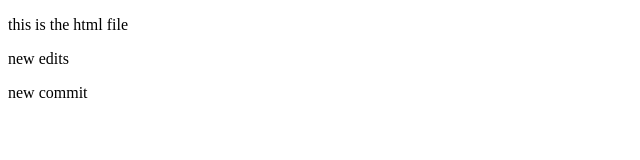
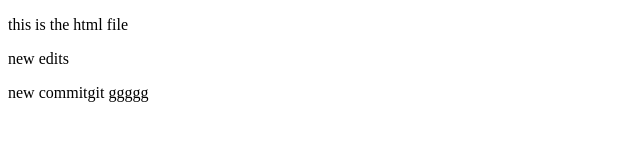
Before and after one commit to vrishabhparmar/mydemoproject, a plain HTML site: page index.html in a window 1280 px wide. Shown: the full height of the page, 0-640 px from the left. Drawn offline with Linux system fonts and the light colour scheme.

Commit message:
new change

```diff
--- a/index.html
+++ b/index.html
@@ -10,6 +10,6 @@
 
         <p>new edits</p>
 
-        <p>new commit</p>
+        <p>new commitgit ggggg</p>
     </body>
 </html>
```
